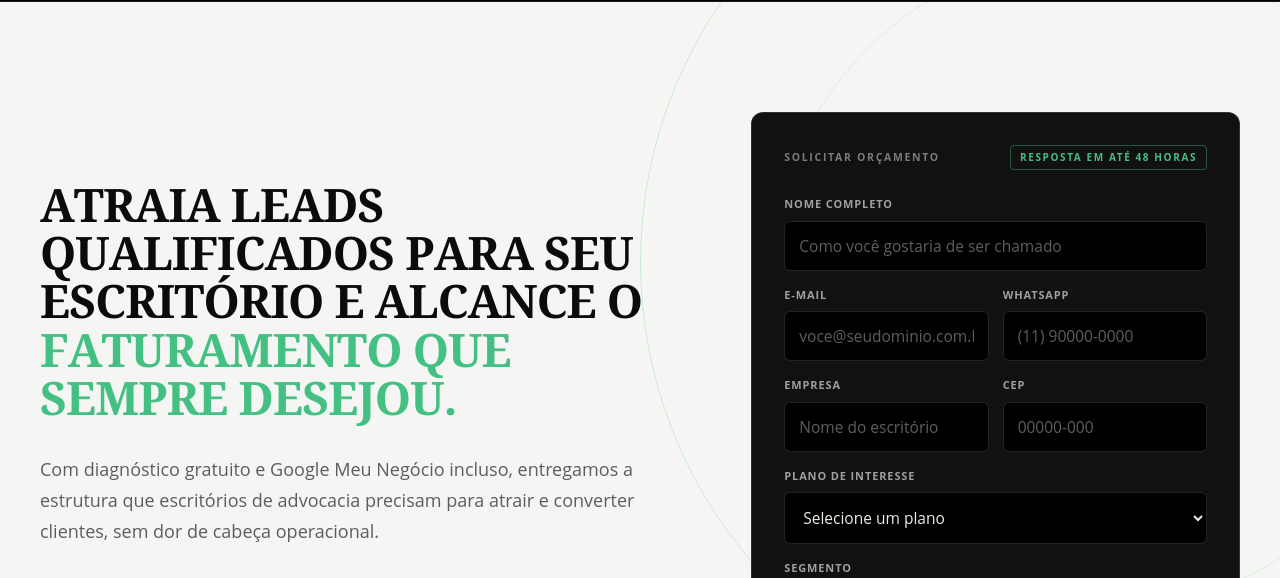
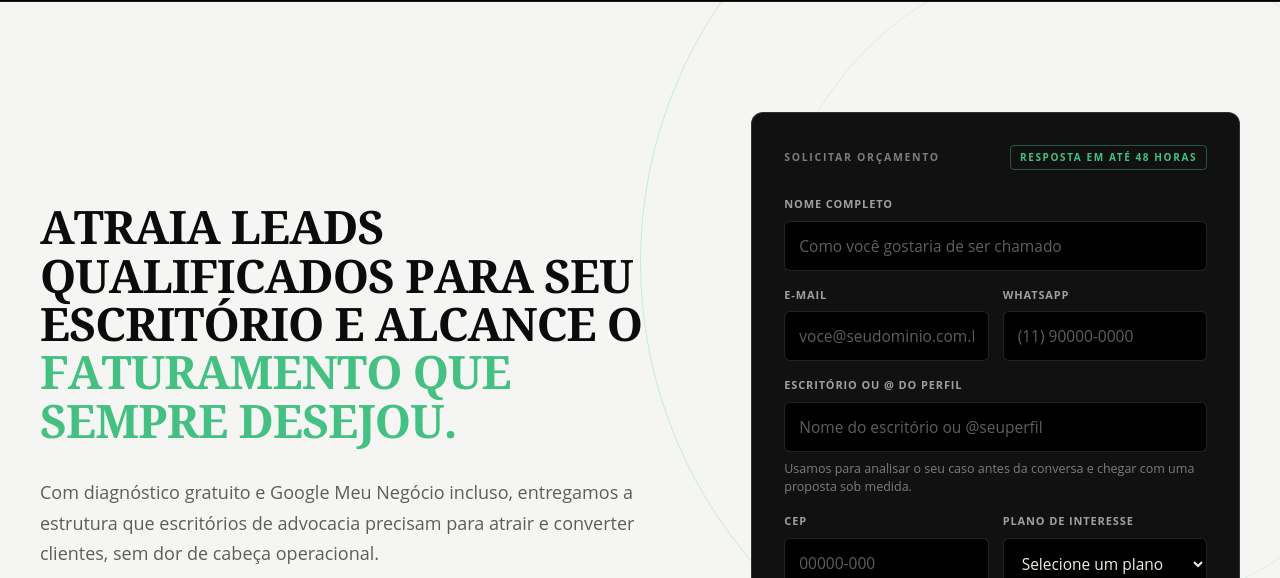
Before and after one commit to utrax-ed/lp-idkProfessional, a plain HTML site: page adv/index.html in a window 1280 px wide. Shown: the part 80-658 px from the top of the page. Drawn offline with Linux system fonts and the light colour scheme.

Commit message:
Campo de perfil para análise do caso e máscara de CEP no formulário

```diff
--- a/adv/index.html
+++ b/adv/index.html
@@ -73,11 +73,11 @@
           <label class="field">E-mail<input class="field__control" type="email" name="0-1/email" placeholder="voce@seudominio.com.br" autocomplete="email" required></label>
           <label class="field">WhatsApp<input class="field__control" type="tel" name="0-2/phone" placeholder="(11) 90000-0000" autocomplete="tel" inputmode="numeric" maxlength="15" required></label>
         </div>
+        <label class="field">Escritório ou @ do perfil<input class="field__control" type="text" name="0-2/name" placeholder="Nome do escritório ou @seuperfil" autocomplete="organization"><span class="field__hint">Usamos para analisar o seu caso antes da conversa e chegar com uma proposta sob medida.</span></label>
         <div class="lead-form__split">
-          <label class="field">Empresa<input class="field__control" type="text" name="0-2/name" placeholder="Nome do escritório" autocomplete="organization"></label>
-          <label class="field">CEP<input class="field__control" type="text" name="0-2/zip" placeholder="00000-000" inputmode="numeric" autocomplete="postal-code"></label>
+          <label class="field">CEP<input class="field__control" type="text" name="0-2/zip" placeholder="00000-000" inputmode="numeric" maxlength="9" autocomplete="postal-code"></label>
+          <label class="field">Plano de interesse<select class="field__control" name="0-2/plano_idk_professionals_de_interesse"><option value="">Selecione um plano</option><option value="start">Start</option><option value="core">Core</option><option value="premium">Premium</option></select></label>
         </div>
-        <label class="field">Plano de interesse<select class="field__control" name="0-2/plano_idk_professionals_de_interesse"><option value="">Selecione um plano</option><option value="start">Start</option><option value="core">Core</option><option value="premium">Premium</option></select></label>
         <label class="field">Segmento<select class="field__control" name="0-2/segmento" required><option value="">Selecione seu segmento</option><option value="odontologico">Odontológico</option><option value="juridico" selected>Jurídico</option><option value="medico">Médico</option><option value="arquitetonico">Arquitetônico</option><option value="estetico">Estético</option><option value="contabil">Contábil</option><option value="psicologico">Psicológico</option><option value="engenharia">Engenharia</option></select></label>
         <label class="field">Orçamento mensal de mídia<select class="field__control" name="0-2/orcamento_mensal_de_midia" required><option value="">Selecione uma faixa</option><option value="ate_de_3">Até R$3 mil</option><option value="entre_3_e_5">Entre R$3 mil e R$5 mil</option><option value="entre_5_e_10">Entre R$5 mil e R$10 mil</option><option value="acima_de_10">Acima de R$10 mil</option></select></label>
       </div>
--- a/assets/css/styles.css
+++ b/assets/css/styles.css
@@ -95,6 +95,7 @@ em { font-style: normal; color: var(--green); }
 .lead-form__split { display: grid; grid-template-columns: 1fr 1fr; gap: 14px; }
 .field { display: block; min-width: 0; color: rgba(255, 255, 255, .6); font-size: 11px; font-weight: 700; letter-spacing: .08em; text-transform: uppercase; }
 .field__control { display: block; width: 100%; margin-top: 8px; padding: 13px 14px; border: 1px solid var(--line-on-dark); border-radius: 6px; background: var(--black); color: var(--cream); font: 15.5px var(--font-sans); outline: 0; transition: border-color .2s ease, box-shadow .2s ease; }
+.field__hint { display: block; margin-top: 8px; font-size: 12.5px; font-weight: 400; line-height: 1.5; letter-spacing: 0; text-transform: none; color: rgba(255, 255, 255, .45); }
 .field__control::placeholder { color: rgba(240, 235, 225, .4); }
 .field__control:focus { border-color: var(--green); box-shadow: 0 0 0 3px rgba(68, 192, 130, .24); }
 .lead-form.was-validated .field__control:invalid { border-color: #f37053; }
--- a/assets/js/main.js
+++ b/assets/js/main.js
@@ -82,6 +82,13 @@
     const digits = phone.value.replace(/\D/g, "").slice(0, 11);
     phone.value = formatPhone(digits);
     phone.setCustomValidity(isValidPhone(digits) ? "" : "Informe um WhatsApp válido com DDD, ex.: (11) 90000-0000.");
+  });
+
+  const zip = form.elements["0-2/zip"];
+  zip.addEventListener("input", () => {
+    const digits = zip.value.replace(/\D/g, "").slice(0, 8);
+    zip.value = digits.length > 5 ? `${digits.slice(0, 5)}-${digits.slice(5)}` : digits;
+    zip.setCustomValidity(!digits || digits.length === 8 ? "" : "Informe o CEP completo, ex.: 01310-100.");
   });
 
   const success = form.querySelector(".lead-success");
```
Also changed, not shown: odonto/index.html (+3 -3 lines).
